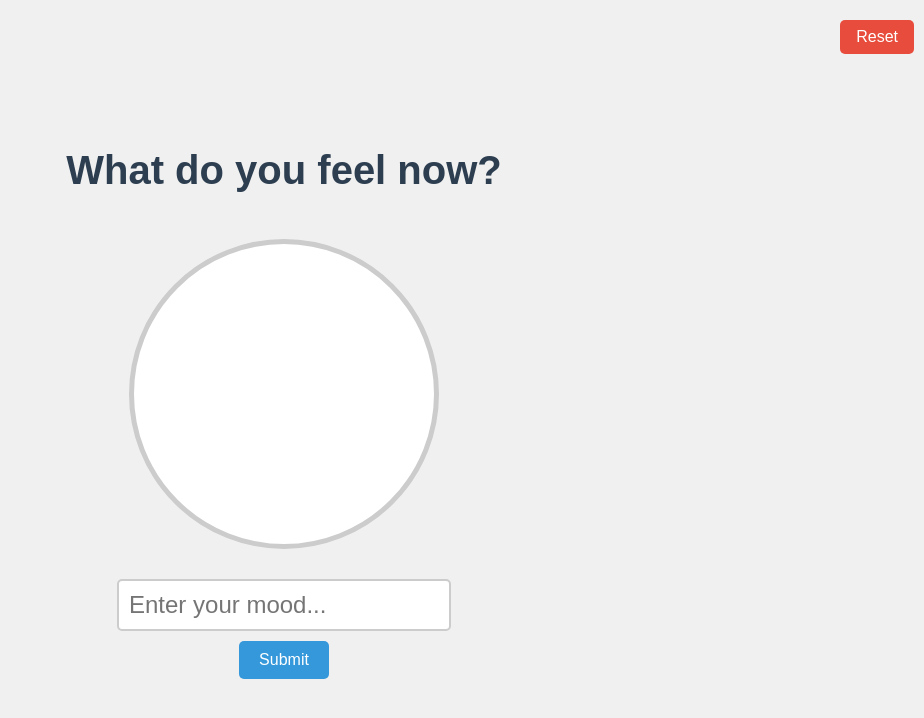
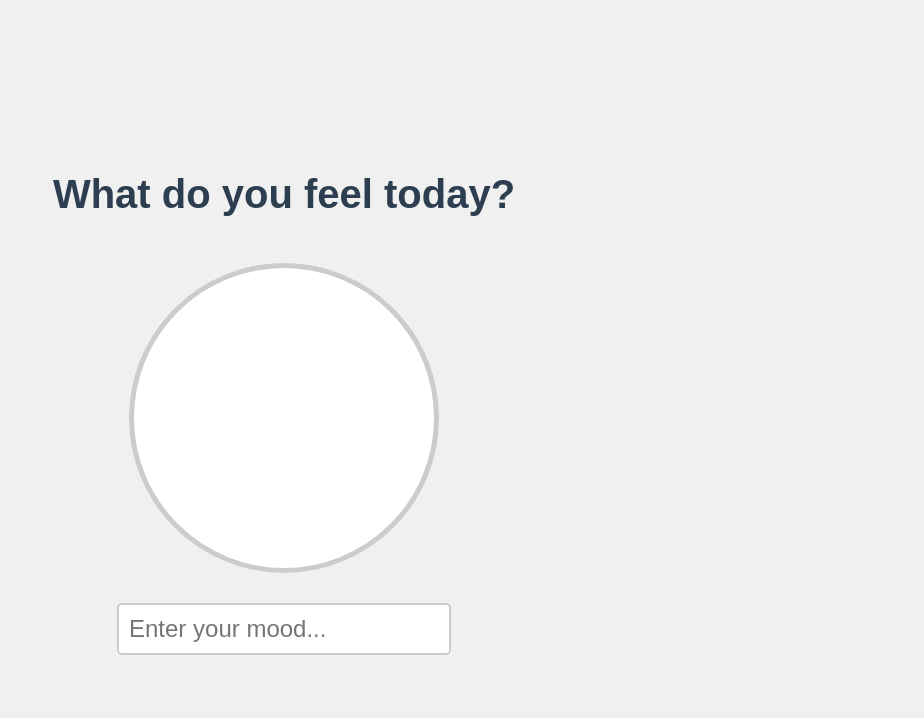
Before and after one commit to R-sketching/Interactive-Art, a plain HTML site: page index.html in a window 1280 px wide. Shown: the whole page, without its empty margins (356-1280 px from the left). Drawn offline with Linux system fonts and the light colour scheme.

Commit message:
Update index.html

```diff
--- a/index.html
+++ b/index.html
@@ -7,12 +7,9 @@
     <link rel="stylesheet" href="style.css">
 </head>
 <body>
-    <h1>What do you feel now?</h1>
+    <h1>What do you feel today?</h1>
     <div id="interactive-area"></div>
-    <input type="text" id="mood-input" placeholder="Enter your mood...">
-    <button onclick="changeColor()">Submit</button>
-    <button id="reset-button" onclick="resetCanvas()">Reset</button>
-
+    <input type="text" id="mood-input" placeholder="Enter your mood..." onkeyup="changeColor()">
     <script src="script.js"></script>
 </body>
 </html>
```
